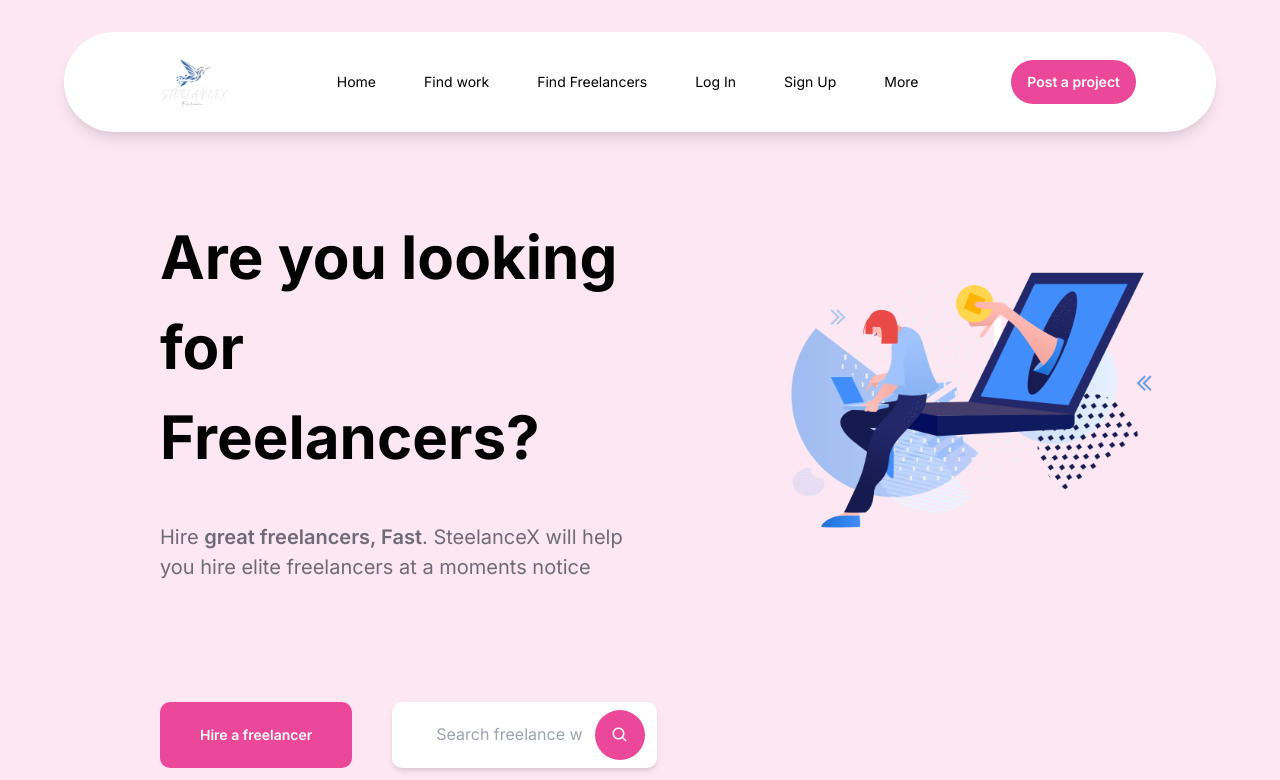
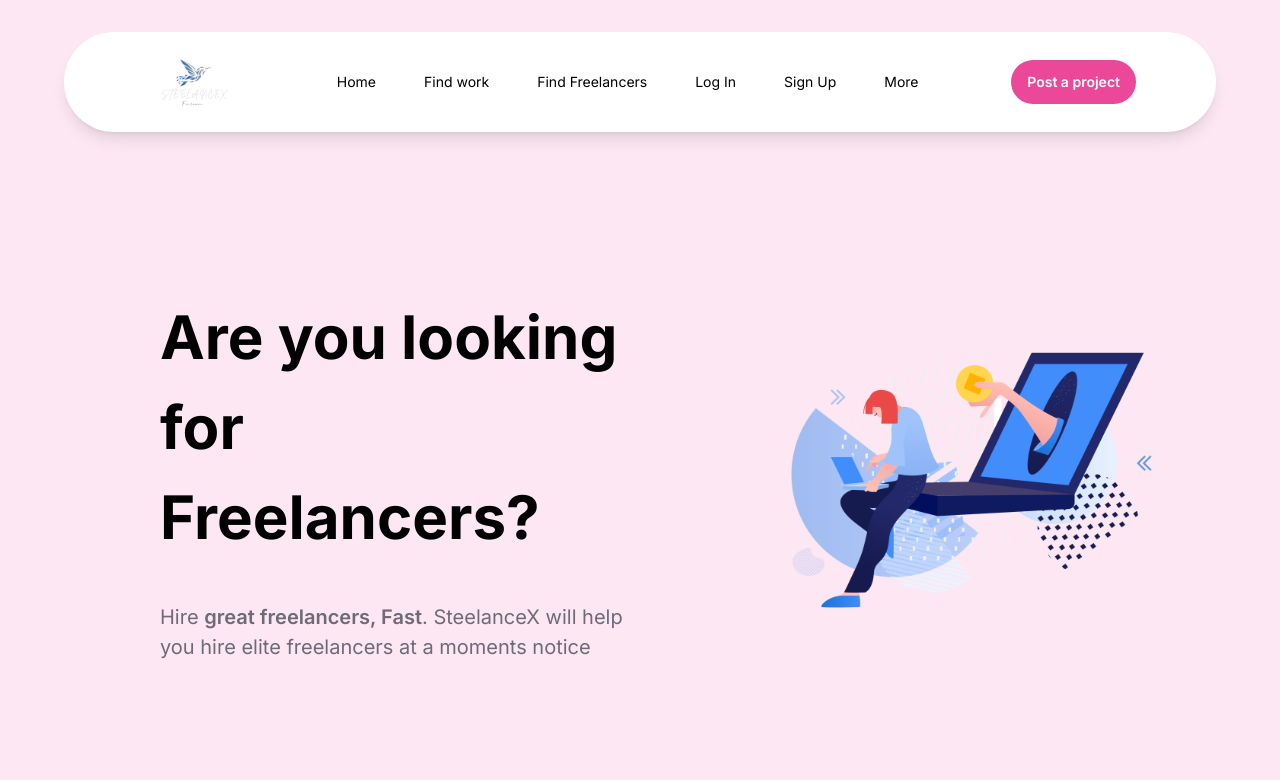
Before and after one commit to Shi-49-94-444-4444/steelancer, a Next.js app: page / in a window 1280 px wide. Shown: the top 780 px of the page. Built offline with nearby package versions, Linux system fonts and the light colour scheme.

Commit message:
fix scroll + fix navbar when scroll

```diff
--- a/app/components/navbar/Banner.tsx
+++ b/app/components/navbar/Banner.tsx
@@ -6,7 +6,7 @@
 const Banner = () => {
     return (
         <Container>
-            <div className='flex flex-row'>
+            <div className='flex flex-row mt-20 mb-20'>
                 <GetStarted />
                 <ImageCus />
             </div>
--- a/app/components/navbar/Navbar.tsx
+++ b/app/components/navbar/Navbar.tsx
@@ -1,5 +1,5 @@
 import Container from '../Container'
-import { Logo, NavLink, Button, Banner } from '../navbar'
+import { Logo, NavLink, Button } from '../navbar'
 
 const Navbar = () => {
     return (
@@ -8,6 +8,9 @@
                 flex-row
                 justify-center
                 pt-8
+                sticky
+                top-0
+                z-50
                 "
             >
             <div className="
--- a/app/layout.tsx
+++ b/app/layout.tsx
@@ -17,7 +17,7 @@
   return (
     <html lang="en">
       <body className={inter.className} style={{ overflowY: 'auto' }}>
-        <div className="fixed w-full h-[1000px] bg-pink-100">
+        <div className="w-full h-[900px] bg-pink-100">
           <ClientOnly>
             <Navbar />
             <Banner />
```
Also changed, not shown: app/globals.css (line endings or trailing spaces).
